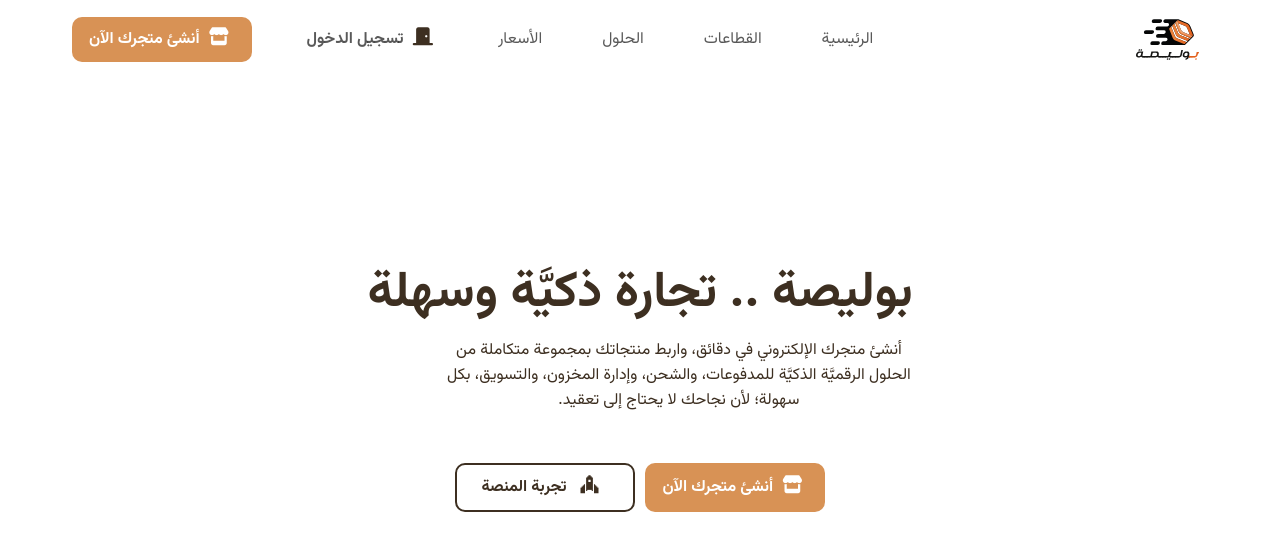
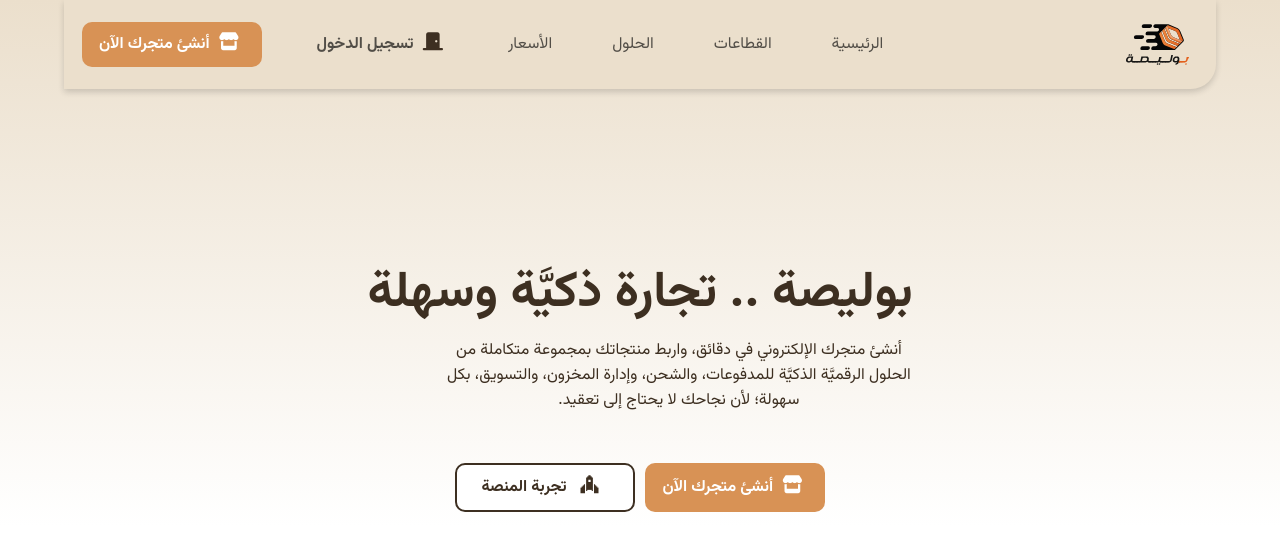
Before and after one commit to tariq7299/BolesaLandingPage, a website: page src/index.html in a window 1280 px wide. Drawn offline with Linux system fonts and the light colour scheme.

Commit message:
- created a background color for the hero section - styled the nav bar a little bit more both on mobile an desktop

```diff
--- a/src/index.html
+++ b/src/index.html
@@ -15,17 +15,16 @@
       href="https://cdnjs.cloudflare.com/ajax/libs/font-awesome/6.4.0/css/all.min.css"
     />
 
-    <!-- This my own compiled sass code also bootstrap compiled sass code as i have @imported bootstrap sass files into main.scss then copiled it to main.css -->
-    <!-- I am not linking bootstrap copmpiled sass files from bootstrap/dist/css/node_modules and instead I have @imported the sass files into main.scss (then compiled them to main.css) so i can customize bootstrap default values first  -->
-    <link rel="stylesheet" href="./styles/css/main.css" />
-
-    <!-- This my own JS -->
-    <script src="./js/main.js"></script>
-
     <!-- This my JS of bootstrap that is necessary for bootstrap to work -->
     <script src="./js/bootstrap.js"></script>
     <!-- Iam not the bootstrap/js/... using the file in node_modules folder because in production env you don't want to use any files or code inside you node_modules so instead i have copied the file into my own JS folder-->
     <!-- <script src="../node_modules/bootstrap/dist/js/bootstrap.js"></script> -->
+
+    <!-- This my own compiled sass code also bootstrap compiled sass code as i have @imported bootstrap sass files into main.scss then copiled it to main.css -->
+    <!-- I am not linking bootstrap copmpiled sass files from bootstrap/dist/css/node_modules and instead I have @imported the sass files into main.scss (then compiled them to main.css) so i can customize bootstrap default values first  -->
+    <link rel="stylesheet" href="./styles/css/main.css" />
+    <!-- This my own JS -->
+    <script src="./js/main.js"></script>
 
     <title>Bolesa</title>
   </head>
--- a/src/styles/scss/base/_variables.scss
+++ b/src/styles/scss/base/_variables.scss
@@ -4,6 +4,7 @@
   --secondary-color: #6c757d;
   --secondary-color-2: #3d2f21;
   --white-color: #ffff;
+  --bg-color-1: #ebdfcc;
 
   /* Font Variables */
   --font-family-base: "Vazirmatn", sans-serif;
--- a/src/styles/scss/layouts/_header.scss
+++ b/src/styles/scss/layouts/_header.scss
@@ -2,6 +2,10 @@
   width: 90vw;
   max-width: 1300px;
   margin: auto;
+  background: var(--bg-color-1) !important;
+  border-bottom-right-radius: 25px;
+  box-shadow: 0px 3px 6px rgba(0, 0, 0, 0.16);
+  padding: 1rem;
 
   .navbar-brand img {
     width: 63px;
@@ -11,6 +15,10 @@
   .navbar-nav {
     display: flex;
     gap: 5rem;
+  }
+
+  .offcanvas {
+    background: var(--bg-color-1) !important;
   }
 
   .offcanvas-header {
--- a/src/styles/scss/pages/_home.scss
+++ b/src/styles/scss/pages/_home.scss
@@ -4,6 +4,7 @@
   justify-content: center;
   align-items: center;
   flex-flow: column nowrap;
+  background: linear-gradient(to bottom, var(--bg-color-1), #ffffff);
 
   .hero-section__text {
     padding: var(--space-xl) 0;
```
Also changed, not shown: src/styles/css/main.css, 2 other files.
